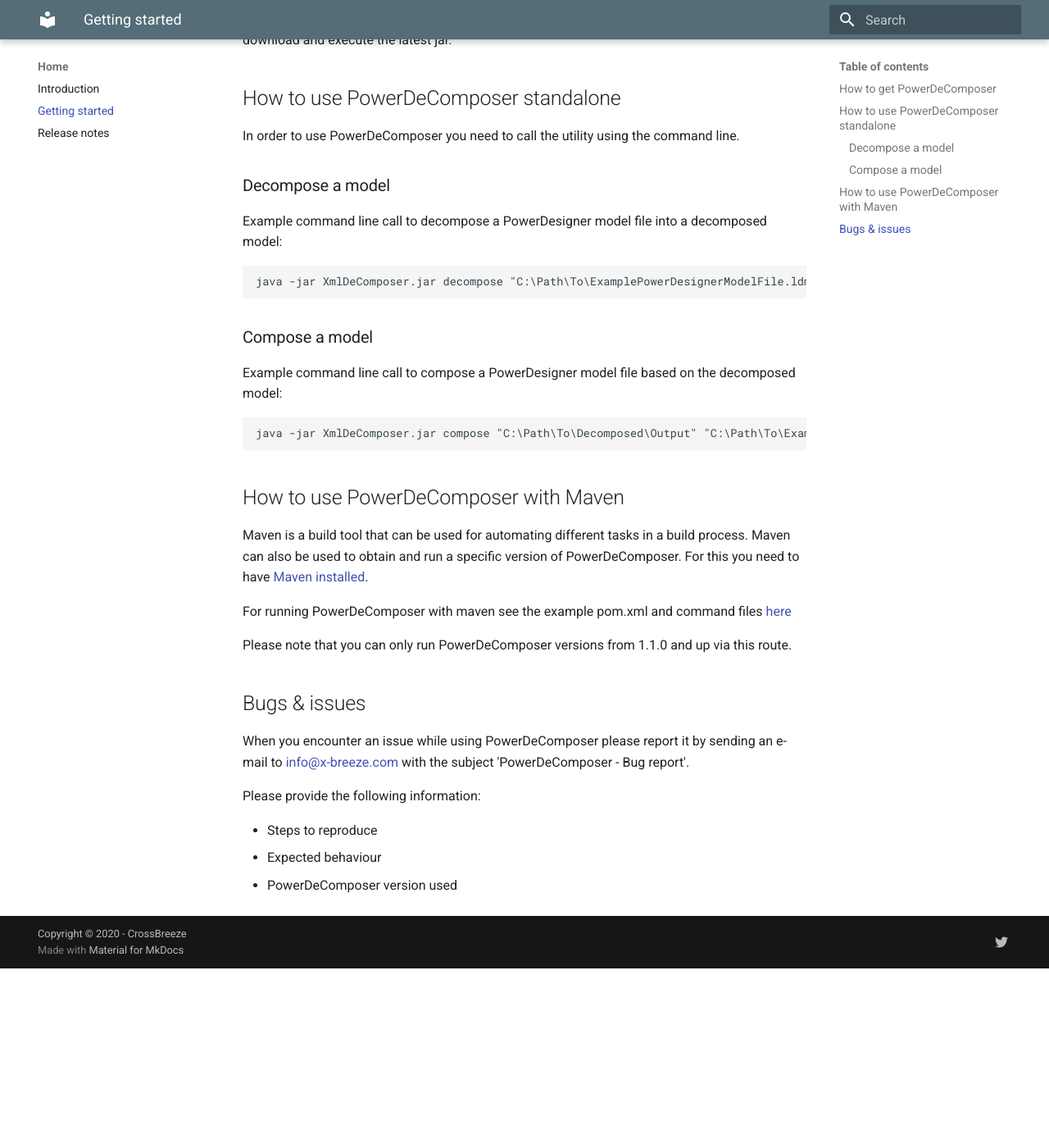
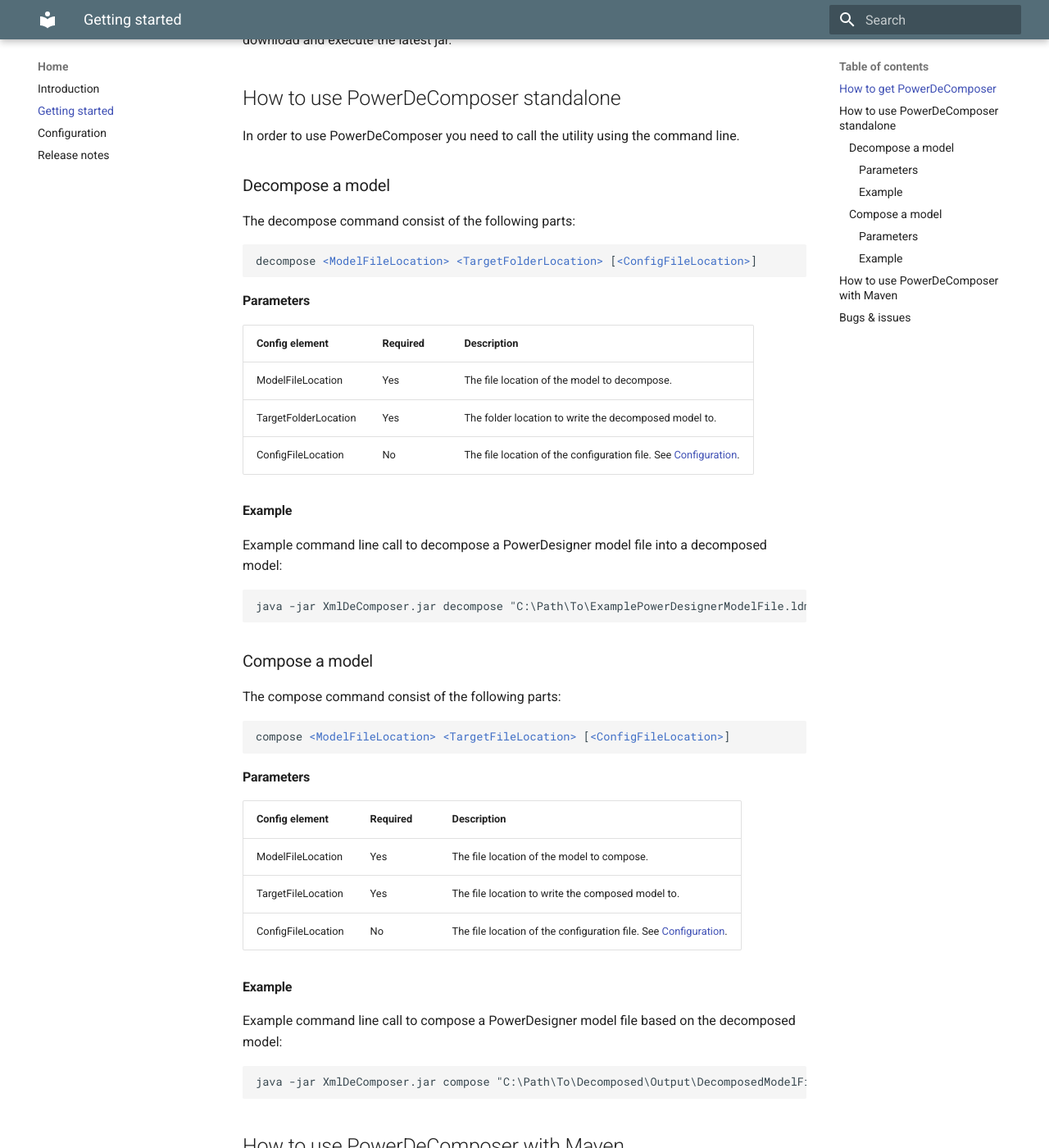
Before and after one commit to CrossBreezeNL/PowerDeComposer, an MkDocs documentation site: the page built from Documentation/docs/GettingStarted.md, in a window 1280 px wide and 1400 px high, scrolled down 359 px. Shown: the whole window at 82% size. Built offline with MkDocs 1.6.1 and Material for MkDocs 9.7.7, drawn with Linux system fonts in a browser that asks for light colours; before the commit the page ends 1540 px from its top, so only the background shows below that.

Commit message:
Updated docs.

````diff
--- a/Documentation/docs/GettingStarted.md
+++ b/Documentation/docs/GettingStarted.md
@@ -10,17 +10,45 @@ PowerDeComposer is available as a [standalone download](https://dev.azure.com/x-
 In order to use PowerDeComposer you need to call the utility using the command line.
 
 ### Decompose a model
+The decompose command consist of the following parts:
+
+``` xml
+decompose <ModelFileLocation> <TargetFolderLocation> [<ConfigFileLocation>]
+```
+
+#### Parameters
+| Config element           | Required | Description |
+|:---                      |:---      |:---         |
+| ModelFileLocation        | Yes      | The file location of the model to decompose. |
+| TargetFolderLocation     | Yes      | The folder location to write the decomposed model to. |
+| ConfigFileLocation       | No       | The file location of the configuration file. See [Configuration](Configuration.md). |
+
+#### Example
+
 Example command line call to decompose a PowerDesigner model file into a decomposed model:
-
 ``` xml
 java -jar XmlDeComposer.jar decompose "C:\Path\To\ExamplePowerDesignerModelFile.ldm" "C:\Path\To\Decomposed\Output"
 ```
 
 ### Compose a model
+The compose command consist of the following parts:
+
+``` xml
+compose <ModelFileLocation> <TargetFileLocation> [<ConfigFileLocation>]
+```
+
+#### Parameters
+| Config element           | Required | Description |
+|:---                      |:---      |:---         |
+| ModelFileLocation        | Yes      | The file location of the model to compose. |
+| TargetFileLocation       | Yes      | The file location to write the composed model to. |
+| ConfigFileLocation       | No       | The file location of the configuration file. See [Configuration](Configuration.md). |
+
+#### Example
 Example command line call to compose a PowerDesigner model file based on the decomposed model:
 
 ``` xml
-java -jar XmlDeComposer.jar compose "C:\Path\To\Decomposed\Output" "C:\Path\To\ExamplePowerDesignerModelFile.ldm"
+java -jar XmlDeComposer.jar compose "C:\Path\To\Decomposed\Output\DecomposedModelFile.ldm" "C:\Path\To\ExamplePowerDesignerModelFile.ldm"
 ```
 
 ## How to use PowerDeComposer with Maven
--- a/Documentation/mkdocs.yml
+++ b/Documentation/mkdocs.yml
@@ -1,5 +1,5 @@
 # Project information
-site_name: 'PowerDeComposer v1.1'
+site_name: 'PowerDeComposer v1.1.2'
 
 # Copyright
 copyright: 'Copyright &copy; 2020 - CrossBreeze'
@@ -22,6 +22,7 @@ nav:
 - Home:
     - 'Introduction'    : 'index.md'
     - 'Getting started' : 'GettingStarted.md'
+    - 'Configuration'   : 'Configuration.md'
     - 'Release notes'   : 'ReleaseNotes.md'
 
 
````
Also changed, not shown: Documentation/docs/Configuration.md (added, +59 -0 lines), Documentation/docs/ReleaseNotes.md (+7 -0 lines), 1 other file.
